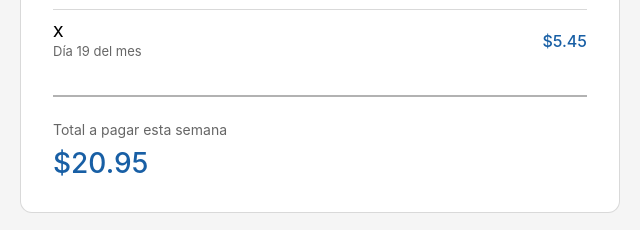
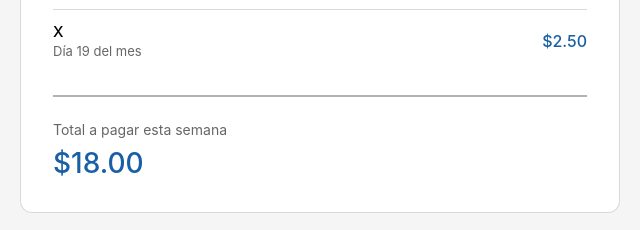
Before and after one commit to SantiagRoj/Suscripciones, a plain HTML site: page index.html in a window 1280 px wide. Shown: the part 363-593 px from the top of the page, 320-960 px from the left. Drawn offline with Linux system fonts and the light colour scheme.

Commit message:
Update index.html

```diff
--- a/index.html
+++ b/index.html
@@ -191,7 +191,7 @@ const suscripciones = {
     "Semana 3 (15-21)": [
         { name: "Setap", dia: 15, monto: 13.00 },
         { name: "Gemini", dia: 19, monto: 2.50 },
-        { name: "X", dia: 19, monto: 5.45 }
+        { name: "X", dia: 19, monto: 2.50 }
     ],
     "Semana 4 (22-28)": [
         { name: "monAI", dia: 26, monto: 2.49 },
```
